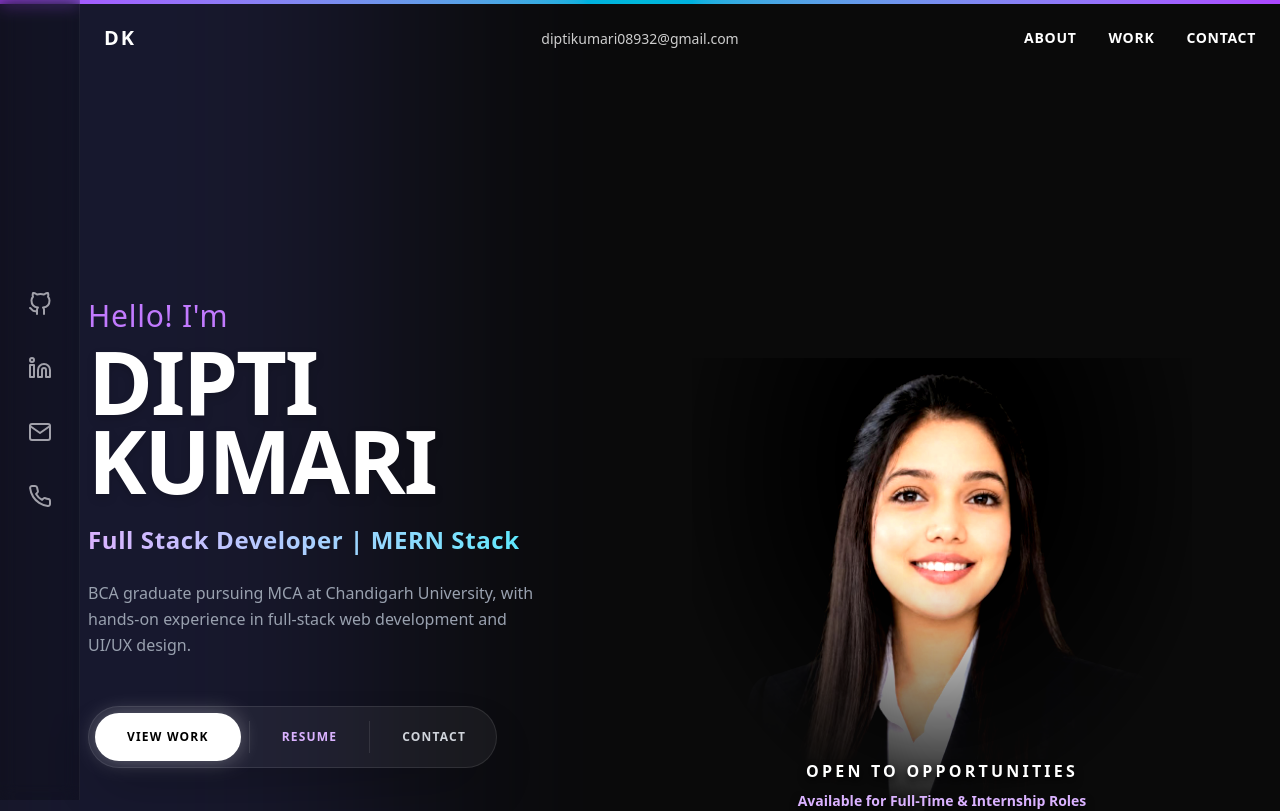
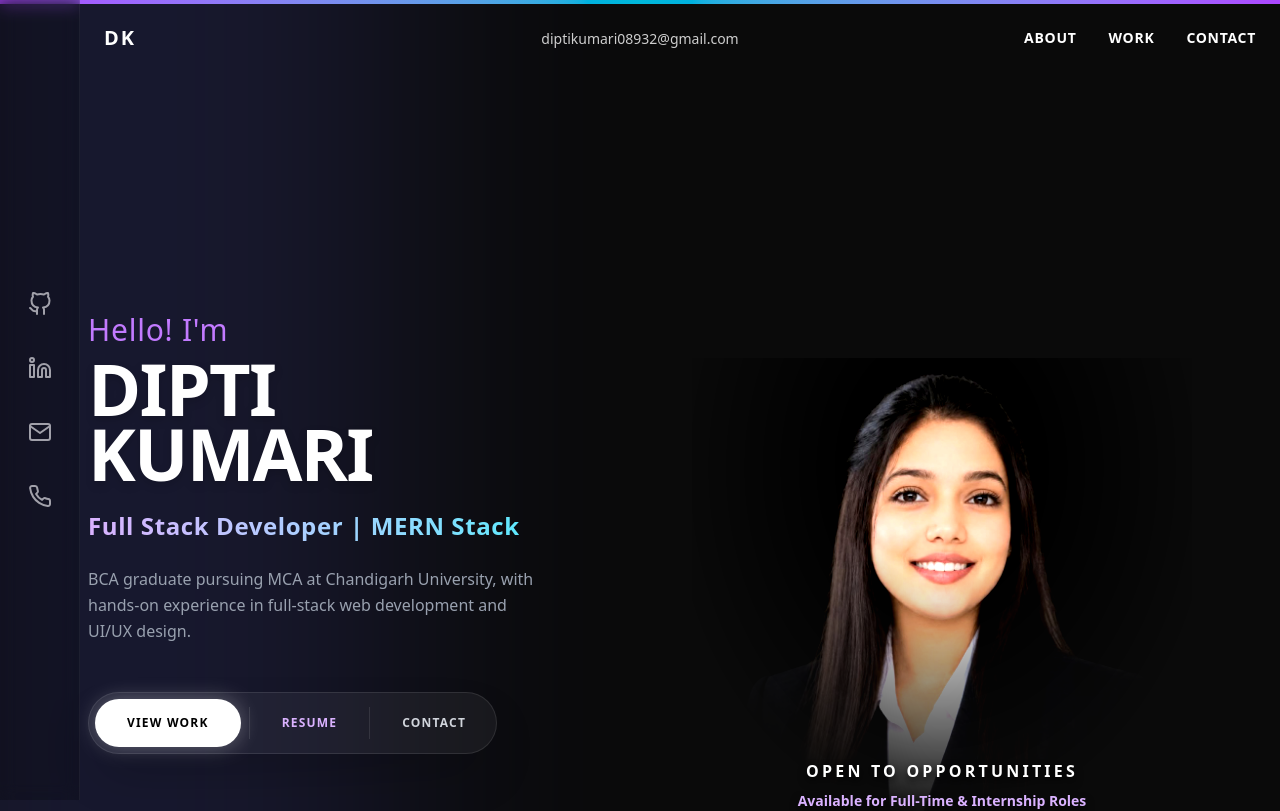
Before and after one commit to diptikumari12/my-portfolio, a Next.js app: page / in a window 1280 px wide. Shown: the top 811 px of the page. Built offline with nearby package versions, Linux system fonts and the light colour scheme.

Commit message:
Fixed all sizing and images

```diff
--- a/src/app/page.tsx
+++ b/src/app/page.tsx
@@ -235,7 +235,7 @@ export default function Portfolio() {
             </motion.h2>
 
             <motion.h1
-              className="text-6xl md:text-[4.5rem] lg:text-[5.5rem] font-black tracking-tight leading-[0.9] text-white drop-shadow-lg mb-6"
+              className="text-5xl md:text-6xl lg:text-7xl font-black tracking-tight leading-[0.9] text-white drop-shadow-lg mb-6"
               initial={{ opacity: 0, x: -20 }}
               animate={{ opacity: 1, x: 0 }}
               transition={{ delay: 0.4 }}
```
